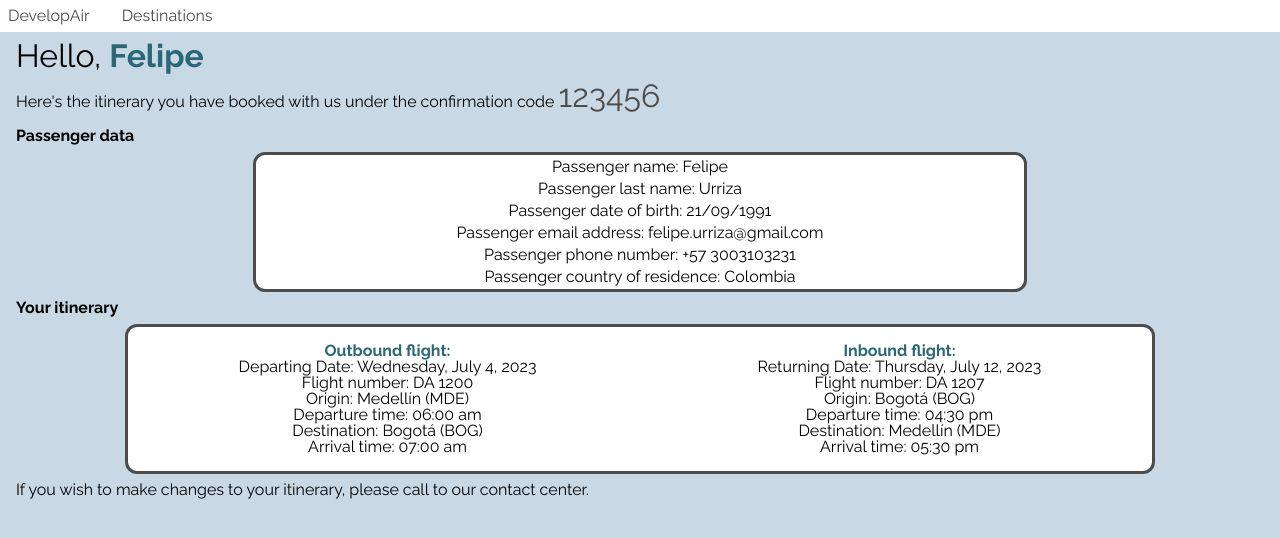
After one commit to dhenao1991/developair, a web app: file review-booking.html in a window 1280 px wide. The commit adds this page. Shown: the top 538 px of the page. Run offline with its HTML, style and script files only (its server is not run), Linux system fonts and the light colour scheme.

Commit message:
ADD review-booking and edit some styles

```diff
--- /dev/null
+++ b/review-booking.html
@@ -0,0 +1,104 @@
+<!DOCTYPE html>
+<html lang="en">
+
+<head>
+    <meta charset="UTF-8">
+    <meta http-equiv="X-UA-Compatible" content="IE=edge">
+    <meta name="viewport" content="width=device-width, initial-scale=1.0">
+    <link rel="stylesheet" href="/styles/css-reset.css">
+    <link href="/styles/shared.css" rel="stylesheet">
+    <link rel="stylesheet" href="/styles/review-booking.css">
+    <link rel="preconnect" href="https://fonts.googleapis.com">
+    <link rel="preconnect" href="https://fonts.gstatic.com" crossorigin>
+    <link href="https://fonts.googleapis.com/css2?family=Raleway:wght@400;700&display=swap" rel="stylesheet">
+    <title>DevelopAir</title>
+</head>
+
+<body>
+    <nav>
+        <ol>
+            <li>
+                <a href="index.html">DevelopAir</a>
+            </li>
+            <li>
+                <a href="destinations.html">Destinations</a>
+            </li>
+        </ol>
+    </nav>
+    <a href="#side-drawer" class="menu-button">
+        <span></span>
+        <span></span>
+        <span></span>
+    </a>
+    <aside id="side-drawer">
+        <a href="#" class="menu-button">
+            <span></span>
+            <span></span>
+            <span></span>
+        </a>
+        <div id="side-drawer-header">
+            <ol>
+                <li>
+                    <a href="index.html">DevelopAir</a>
+                </li>
+                <li>
+                    <a href="destinations.html">Destinations</a>
+                </li>
+            </ol>
+        </div>
+    </aside>
+    <div id="pax-greeting">
+        <h2>Hello, <strong id="booked-pax-name">Felipe</strong></h2>
+        <h3>Here's the itinerary you have booked with us under the confirmation code <span
+                id="booked-confirmation-code">123456</span></h3>
+    </div>
+    <h3 class="section-title">Passenger data</h3>
+    <div id="booked-passenger-data">
+        <p>Passenger name: Felipe</p>
+        <p>Passenger last name: Urriza</p>
+        <p>Passenger date of birth: 21/09/1991</p>
+        <p>Passenger email address: felipe.urriza@gmail.com</p>
+        <p>Passenger phone number: +57 3003103231</p>
+        <p>Passenger country of residence: Colombia</p>
+    </div>
+    <h3 class="section-title">Your itinerary</h3>
+    <section id="booked-itinerary">
+        <section class="booked-flight-information">
+            <strong>Outbound flight:</strong>
+            <div class="booked-date-and-flight-number">
+                <p>Departing Date: Wednesday, July 4, 2023</p>
+                <p>Flight number: DA 1200</p>
+            </div>
+            <div class="booked-departure-and-arrival-info">
+                <div class="booked-airport-info">
+                    <p>Origin: Medellín (MDE)</p>
+                    <p>Departure time: 06:00 am</p>
+                </div>
+                <div class="booked-airport-info">
+                    <p>Destination: Bogotá (BOG)</p>
+                    <p>Arrival time: 07:00 am </p>
+                </div>
+            </div>
+        </section>
+        <section class="booked-flight-information">
+            <strong>Inbound flight:</strong>
+            <div class="booked-date-and-flight-number">
+                <p>Returning Date: Thursday, July 12, 2023</p>
+                <p>Flight number: DA 1207</p>
+            </div>
+            <div class="booked-departure-and-arrival-info">
+                <div class="booked-airport-info">
+                    <p>Origin: Bogotá (BOG)</p>
+                    <p>Departure time: 04:30 pm</p>
+                </div>
+                <div class="booked-airport-info">
+                    <p>Destination: Medellín (MDE)</p>
+                    <p>Arrival time: 05:30 pm </p>
+                </div>
+            </div>
+        </section>
+    </section>
+    <p style="text-align:left; margin-left:1rem; margin-bottom:0.75rem">If you wish to make changes to your itinerary, please call to our contact center.</p>
+</body>
+
+</html>
--- /dev/null
+++ b/styles/review-booking.css
@@ -0,0 +1,57 @@
+#pax-greeting {
+    margin-top: 2.5rem;
+    text-align: left;
+    margin-bottom: 1rem;
+}
+
+#pax-greeting h2 {
+    margin-left: 1rem;
+}
+
+#pax-greeting h3 {
+    margin-left: 1rem;
+    margin-top: 0.5rem;
+}
+
+#pax-greeting #booked-confirmation-code {
+    color:var(--color-dark-grey);
+    font-size: var(--font-size-medium);
+    font-size: bold;
+
+}
+
+.section-title {
+    text-align: left;
+    margin-left: 1rem;
+    font-weight: bold;
+}
+
+#booked-passenger-data {
+    width: 60%;
+    margin: 0.5rem auto;
+    text-align: center;
+    background-color: var(--color-white);
+    border-radius: 12px;
+    border: solid;
+    border-color: var(--color-dark-grey);
+}
+
+#booked-passenger-data p {
+    margin: 0.125rem 0.5rem;
+    padding: 0.125rem 0;
+}
+
+#booked-itinerary {
+    background-color: var(--color-white);
+    width: 80%;
+    margin: 0.5rem auto;
+    display: flex;
+    flex-direction: row;
+    justify-content: space-around;
+    align-items: center;
+    border:solid;
+    border-color: var(--color-dark-grey);
+    border-radius: 12px;
+    padding: 1rem 0;
+
+}
```
Also changed, not shown: styles/find-booking-form.css (+28 -2 lines).
